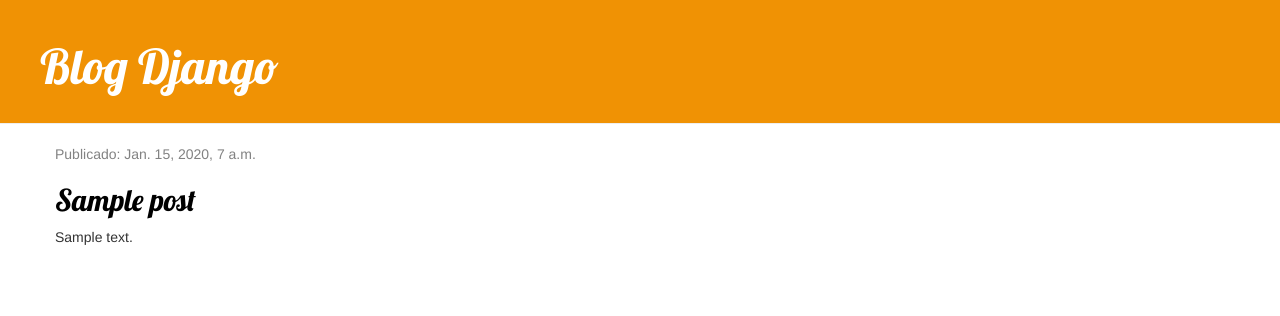
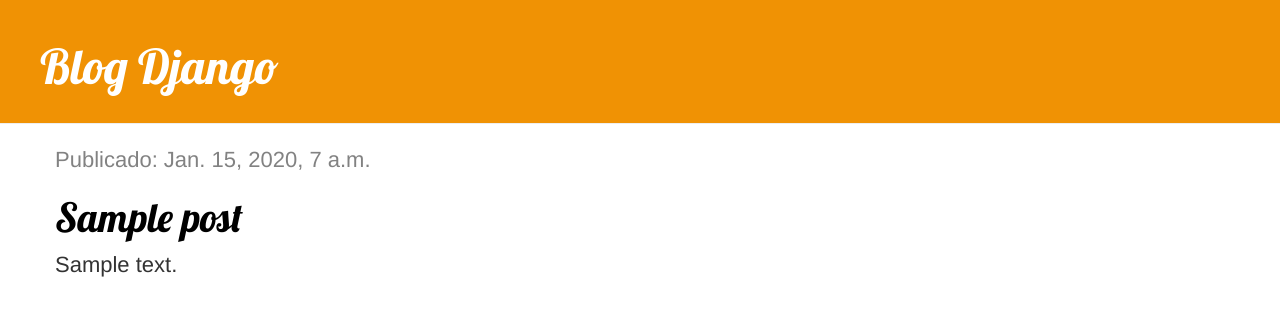
Before and after one commit to alefenba/Blog, a Django app: page / in a window 1280 px wide. Shown: the top 316 px of the page. Run offline with Django 3.2, Linux system fonts and the light colour scheme; tables that the repository leaves empty hold one stand-in row (values such as "Sample post"); some libraries are stand-ins or nearby versions.

Commit message:
Atualizado tamanho da fonte

```diff
--- a/blog/static/css/blog.css
+++ b/blog/static/css/blog.css
@@ -16,6 +16,7 @@
 
 h1, h2, h3, h4 {
     font-family: 'Lobster', cursive;
+
 }
 
 .date {
@@ -39,8 +40,10 @@
 
 .post {
     margin-bottom: 70px;
+    font-size: 22;
 }
 
 .post h2 a, .post h2 a:visited {
+    font-size: 30pt;
     color: #000000;
 }
```
